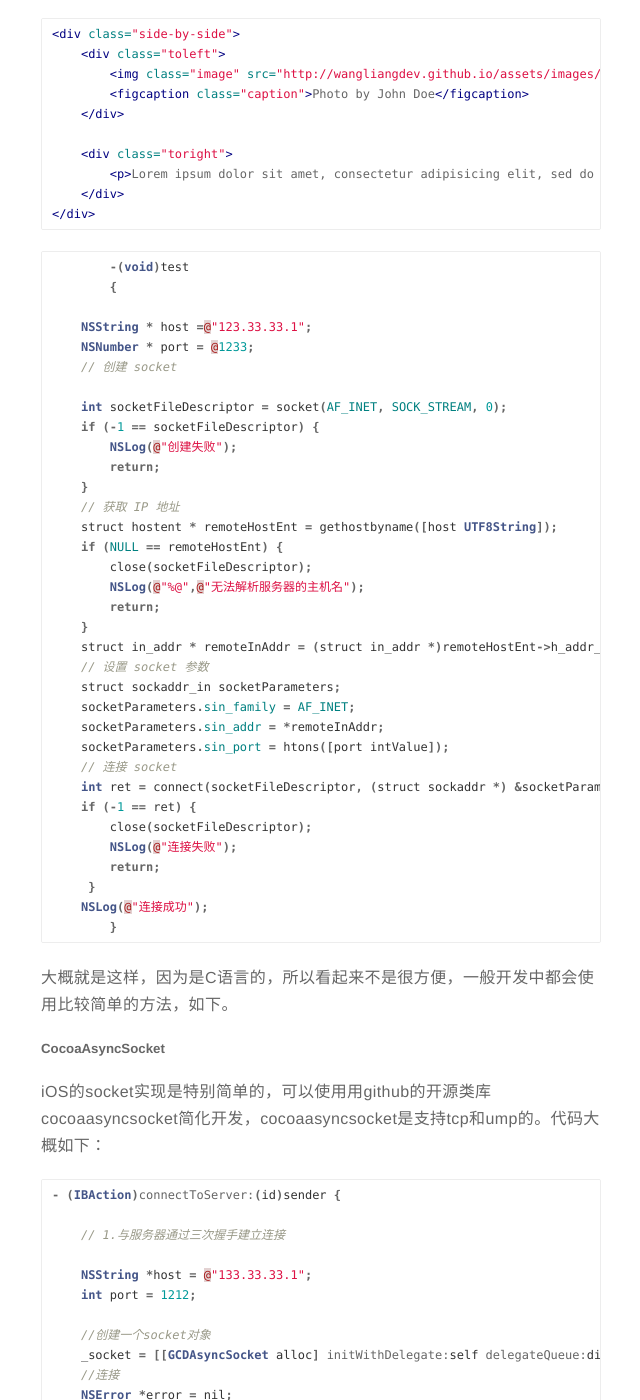
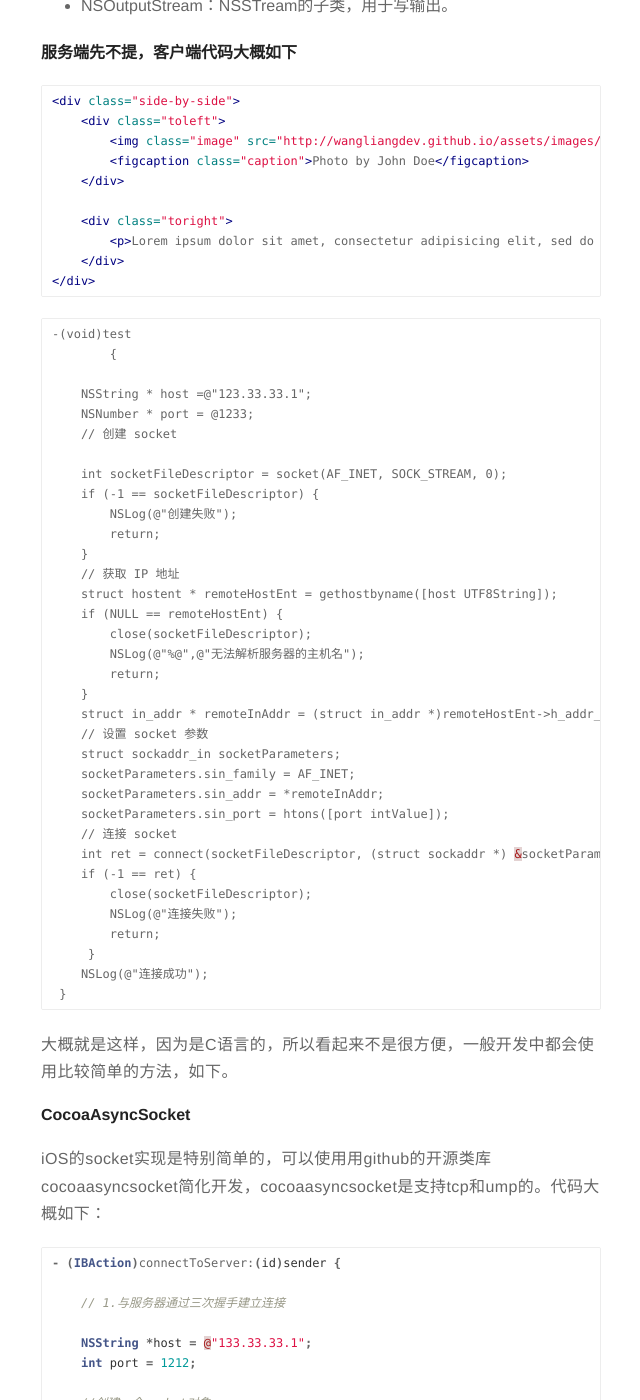
Before and after one commit to wangliangDev/wangliangDev.github.io, a Jekyll site: the page built from _posts/2016-04-15-iosSocket.md, in a window 1280 px wide and 1400 px high, scrolled down 1875 px. Shown: the whole window, without its empty margins (319-959 px from the left). Built offline with Jekyll 4.4.1, drawn with Linux system fonts in a browser that asks for light colours; comment, search, counter and statistics services are not loaded; some of the changed text lies outside the part shown.

Commit message:
afaf
afdadfa

````diff
--- a/_posts/2016-04-15-iosSocket.md
+++ b/_posts/2016-04-15-iosSocket.md
@@ -27,7 +27,7 @@
 
 
 
-##### socket使用的库函数
+#### socket使用的库函数
 
 
 1.创建套接字
@@ -48,6 +48,8 @@
 
 	- send(sockid, buff, bufflen)
 	- recv()
+
+
 4.面向无连接：
 
 	- sendto(sockid,buff,…,addrlen)
@@ -65,7 +67,7 @@
 - NSInputStream：NSStream的子类，用于读取输入
 - NSOutputStream：NSSTream的子类，用于写输出。
 
-##### 服务端先不提，客户端代码大概如下
+#### 服务端先不提，客户端代码大概如下
 
 {% highlight html %}
 <div class="side-by-side">
@@ -82,8 +84,8 @@
 
 
 
-```java
-	-(void)test
+{% highlight html %}
+-(void)test
 	{
 
     NSString * host =@"123.33.33.1";
@@ -116,13 +118,13 @@
         return;
      }
     NSLog(@"连接成功");
-	}
-```
+ }
+{% endhighlight %}
 
 
 大概就是这样，因为是C语言的，所以看起来不是很方便，一般开发中都会使用比较简单的方法，如下。
 
-##### CocoaAsyncSocket
+#### CocoaAsyncSocket
 
 iOS的socket实现是特别简单的，可以使用用github的开源类库cocoaasyncsocket简化开发，cocoaasyncsocket是支持tcp和ump的。代码大概如下：
 
@@ -188,7 +190,7 @@
 
 下面是原理补充，有兴趣的朋友可以细看。
 
-##### 网络七层协议
+#### 网络七层协议
 
 网络七层协议由下往上分别为物理层、数据链路层、网络层、传输层、会话层、表示层和应用层。其中物理层、数据链路层和网络层通常被称作媒体层，是网络工程师所研究的对象；传输层、会话层、表示层和应用层则被称作主机层，是用户所面向和关心的内容。
 
@@ -196,7 +198,7 @@
 
 ![](http://cc.cocimg.com/api/uploads/20160601/1464766935249090.jpg)
 
-##### TCP/IP五层模型
+#### TCP/IP五层模型
 
 TCP/IP五层模型的协议分为：应用层、传输层、网络层、数据链路层和物理层。中继器、集线器、还有我们通常说的双绞线也工作在物理层；网桥（现已很少使用）、以太网交换机（二层交换机）、网卡（其实网卡是一半工作在物理层、一半工作在数据链路层）在数据链路层；路由器、三层交换机在网络层；传输层主要是四层交换机、也有工作在四层的路由器。
 
@@ -216,7 +218,7 @@
 ![](http://cc.cocimg.com/api/uploads/20160601/1464767037800627.jpg)
 
 
-##### TCP连接
+#### TCP连接
 
 要想明白Socket连接，先要明白TCP连接。手机能够使用联网功能是因为手机底层实现了TCP/IP协议，可以使手机终端通过无线网络建立TCP连接。TCP协议可以对上层网络提供接口，使上层网络数据的传输建立在“无差别”的网络之上。
 
@@ -240,7 +242,7 @@
 
 之所以有“三次握手”和“四次握手”的区别，是因为连接时当Server端收到Client端的SYN连接请求报文后，可以直接发送SYN+ACK报文。其中ACK报文是用来应答的，SYN报文是用来同步的。但是关闭连接时，当Server端收到FIN报文时，很可能并不会立即关闭SOCKET，所以只能先回复一个ACK报文，告诉Client端，”你发的FIN报文我收到了”。只有等到我Server端所有的报文都发送完了，我才能发送FIN报文，因此不能一起发送。故需要四步握手。
 
-#####HTTP连接
+#### HTTP连接
 
 HTTP协议即超文本传送协议(HypertextTransfer Protocol )，是Web联网的基础，也是手机联网常用的协议之一，HTTP协议是建立在TCP协议之上的一种应用。
 
@@ -252,7 +254,7 @@
 
 ![](http://cc.cocimg.com/api/uploads/20160601/1464767167242387.jpeg)
 
-##### Socket连接与HTTP连接的不同
+#### Socket连接与HTTP连接的不同
 
 通常情况下Socket连接就是TCP连接，因此Socket连接一旦建立，通信双方即可开始相互发送数据内容，直到双方连接断开。但在实际应用中，客户端到服务器之间的通信防火墙默认会关闭长时间处于非活跃状态的连接而导致 Socket 连接断连，因此需要通过轮询告诉网络，该连接处于活跃状态。
 
````
